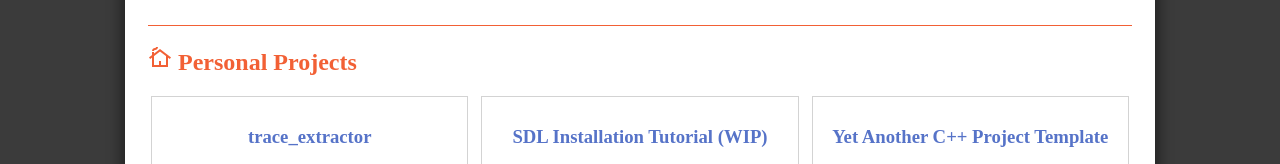
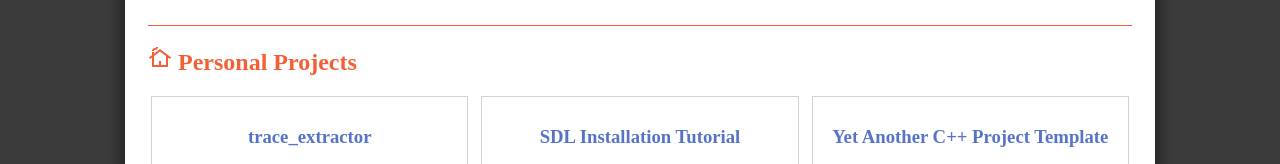
Before and after one commit to FtZPetruska/portfolio, a plain HTML site: page docs/index.html in a window 1280 px wide. Shown: the part 3100-3264 px from the top of the page. Drawn offline with nearby package versions, Linux system fonts and the light colour scheme.

Commit message:
Remove `WIP` for SDL_tutorial, as it is published.

```diff
--- a/docs/index.html
+++ b/docs/index.html
@@ -458,7 +458,7 @@
           <div class="box-content">
             <h3>
               <a href="https://ftzpetruska.github.io/SDL_tutorial/"
-                >SDL Installation Tutorial (WIP)</a
+                >SDL Installation Tutorial</a
               >
             </h3>
             <p>
```
